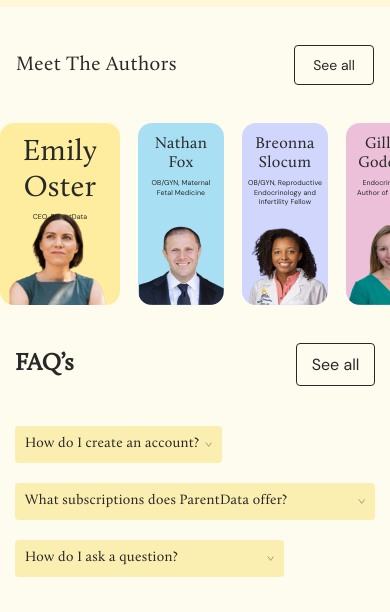
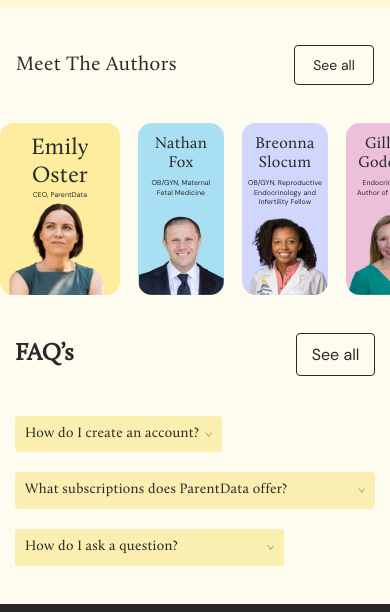
Before and after one commit to ahsan78689/parentData-redesign, a plain HTML site: page index.html in a window 390 px wide. Shown: the part 5580-6192 px from the top of the page. Drawn offline with Linux system fonts and the light colour scheme; files whose address does not match are found by name.

Commit message:
Fixes some CSS

```diff
--- a/css/style.css
+++ b/css/style.css
@@ -1106,7 +1106,7 @@
 
 .team .team__wrapper {
   margin-left: -16px;
-  width: 120%;
+  width: 111%;
 }
 
 .team .container {
@@ -1230,7 +1230,7 @@
 
 @media (max-width: 445px) {
   .team__member:nth-child(1) h3 {
-    margin-bottom: 5px;
+    margin-bottom: 0;
   }
 
   .team__member:hover img {
@@ -1312,6 +1312,11 @@
     font-size: 16px;
     margin-bottom: 5px;
   }
+
+  .team__member.is-active h3,
+  .team__member:hover h3 {
+    font-size: 23px;
+  }
 }
 
 .team__member p {
@@ -1319,7 +1324,7 @@
   font-size: 10px;
   line-height: 1.3;
   letter-spacing: 0.125px;
-  margin-bottom: 0;
+  margin-bottom: 5px;
 }
 
 @media (max-width: 445px) {
```
